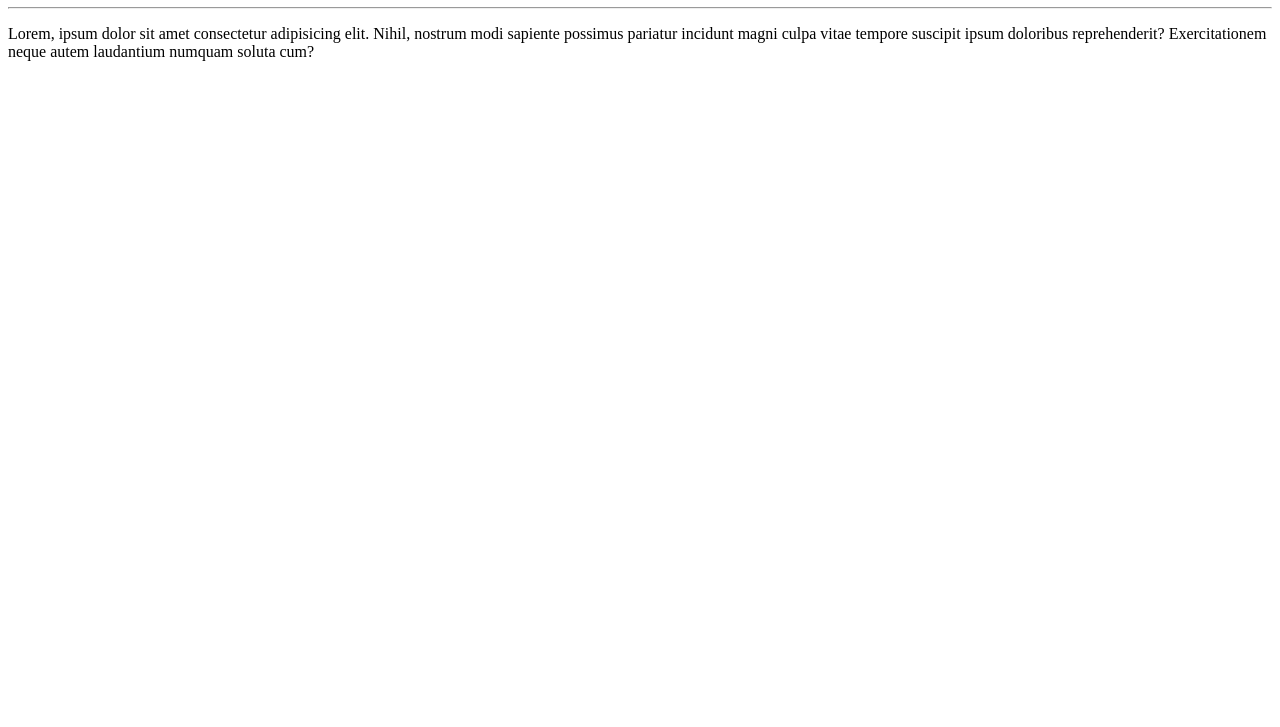
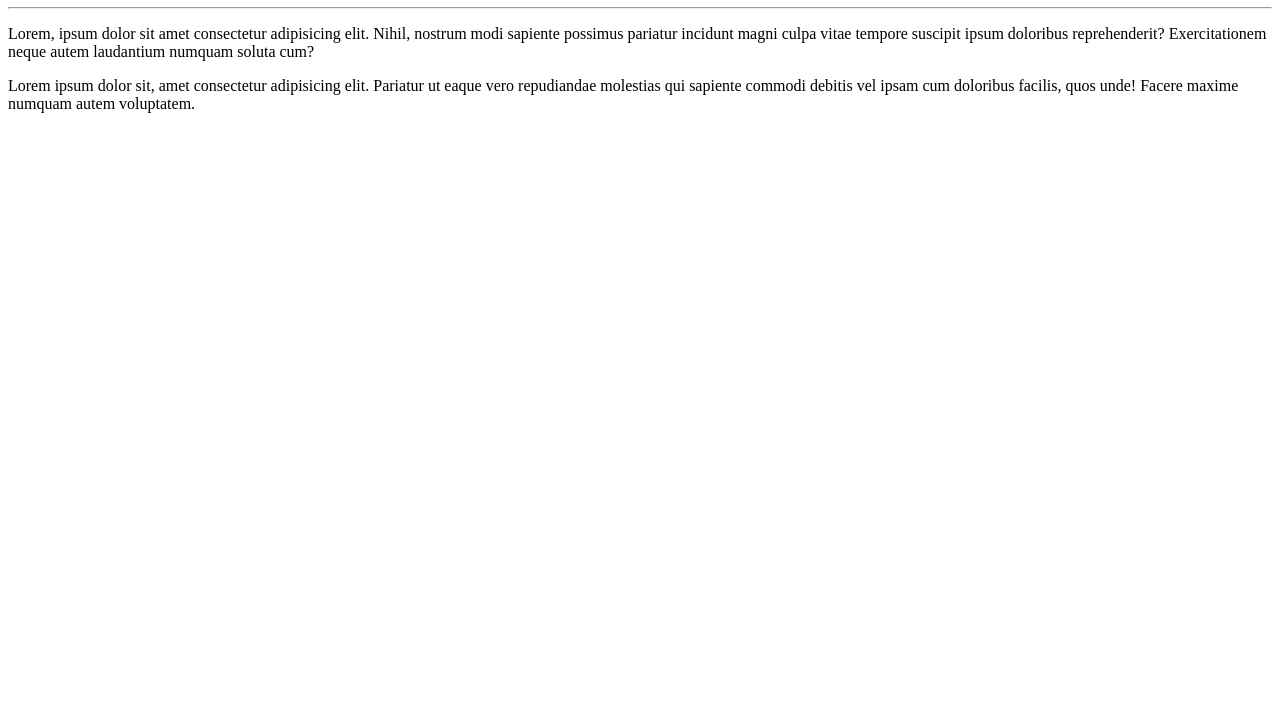
Before and after one commit to David0Ribeiro/Ola-Mundo, a plain HTML site: page Site-exemplo/index.html in a window 1280 px wide. Shown: the part 73-800 px from the top of the page. Drawn offline with Linux system fonts and the light colour scheme.

Commit message:
Adicionei um parágrafo

```diff
--- a/Site-exemplo/index.html
+++ b/Site-exemplo/index.html
@@ -10,5 +10,6 @@
     <h1>Olá, Mundo!</h1>
     <hr>
     <p>Lorem, ipsum dolor sit amet consectetur adipisicing elit. Nihil, nostrum modi sapiente possimus pariatur incidunt magni culpa vitae tempore suscipit ipsum doloribus reprehenderit? Exercitationem neque autem laudantium numquam soluta cum?</p>
+    <p>Lorem ipsum dolor sit, amet consectetur adipisicing elit. Pariatur ut eaque vero repudiandae molestias qui sapiente commodi debitis vel ipsam cum doloribus facilis, quos unde! Facere maxime numquam autem voluptatem.</p>
 </body>
 </html>
```
